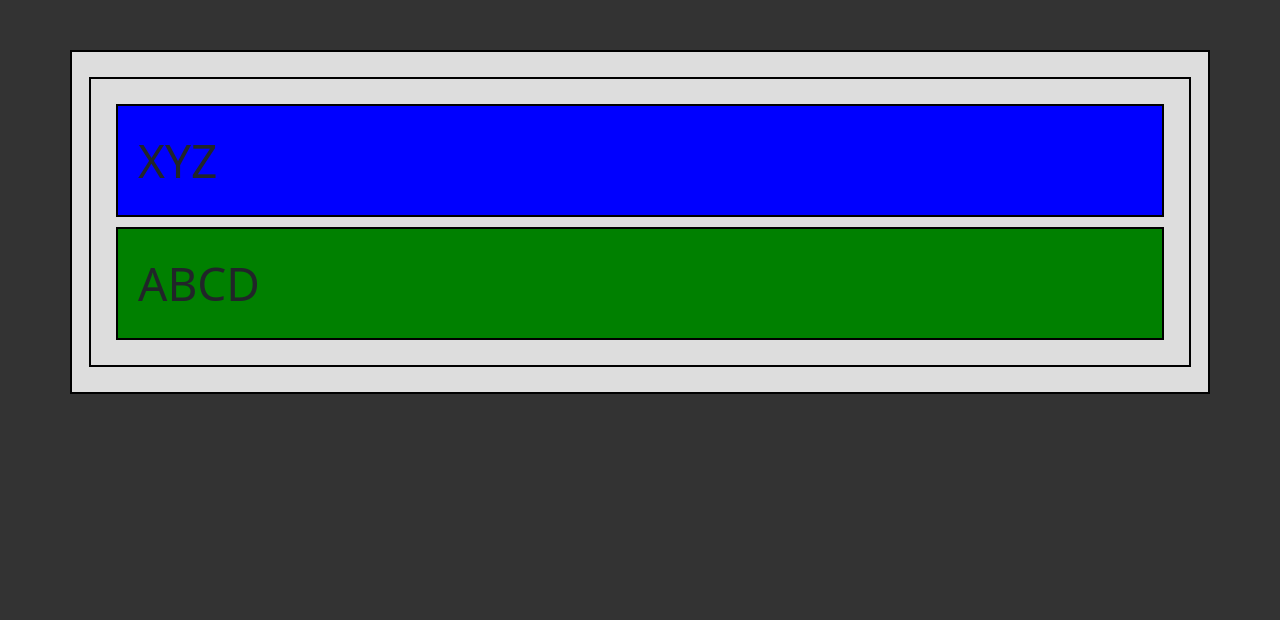
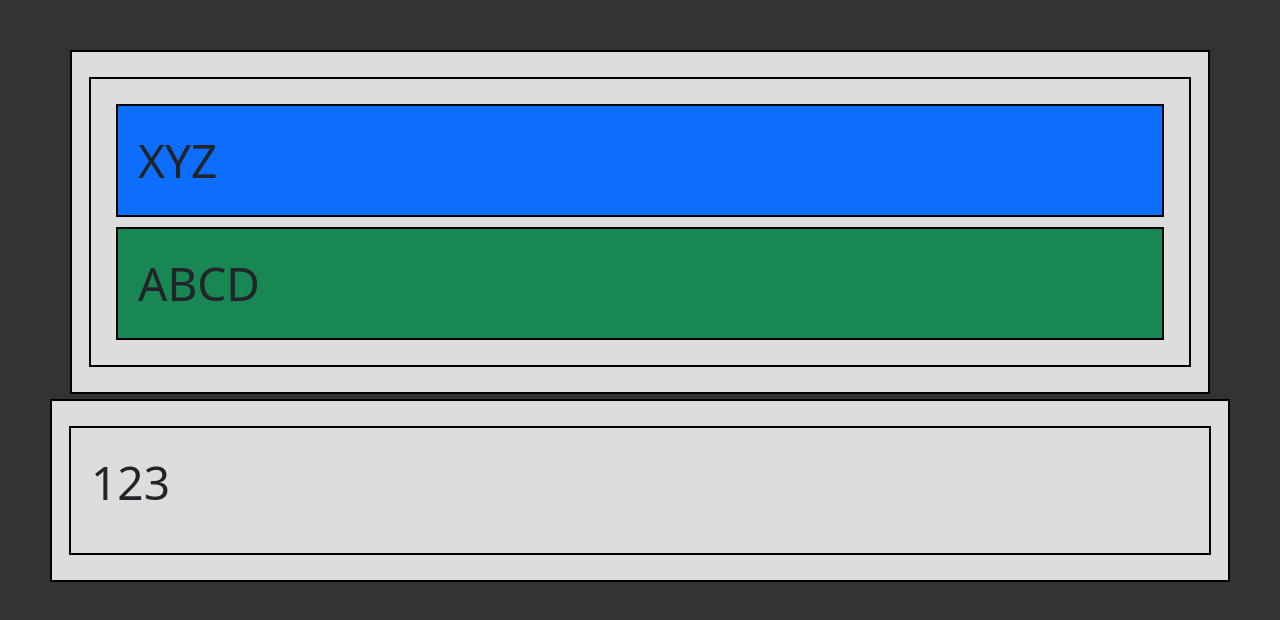
Before and after one commit to WikPl/bootstrap, a plain HTML site: page index.html in a window 1280 px wide. Drawn offline with nearby package versions, Linux system fonts and the light colour scheme.

Commit message:
bootstrapTutorialDisplayTask

```diff
--- a/index.html
+++ b/index.html
@@ -14,8 +14,16 @@
 <body>
     <div class="container">
         <div class="d-flex flex-column">
-            <div class="xyz d-md-none d-xl-block">XYZ</div>
-            <div class="abcd d-none d-lg-block">ABCD</div>
+            <div class="bg-primary d-md-none d-xl-block">XYZ</div>
+            <div class="bg-success d-none d-lg-block">ABCD</div>
+        </div>
+    </div>
+
+    <div class="container-fluid">
+        <div class="d-flex">
+            <p class="">1</p>
+            <p class="">2</p>
+            <p class="">3</p>
         </div>
     </div>
 
--- a/sass/main.scss
+++ b/sass/main.scss
@@ -17,11 +17,3 @@ div {
 	background-color: #ddd;
 	border: 2px solid black;
 }
-
-.xyz {
-	background-color: blue;
-}
-
-.abcd {
-background-color: green;
-}
```
Also changed, not shown: css/main.css, 1 other file.
